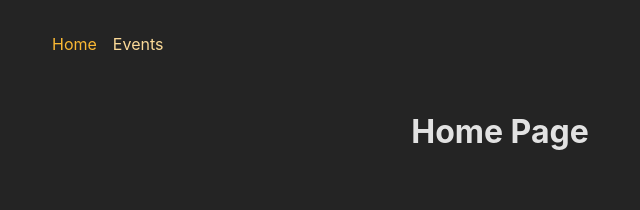
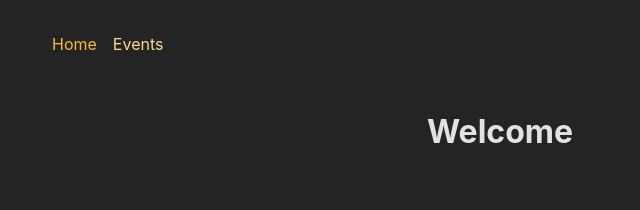
Before and after one commit to jmshanahan/advancedRouting, a React (Create React App) app in the folder frontend/: page / in a window 1280 px wide. Shown: the top 210 px of the page, without its empty margins (140-780 px from the left). Built offline with nearby package versions, Linux system fonts and the light colour scheme.

Commit message:
Added page content

```diff
--- a/frontend/src/Pages/Home.js
+++ b/frontend/src/Pages/Home.js
@@ -1,5 +1,7 @@
+import PageContent from "../components/PageContent";
+
 const HomePage = () => {
-  return <h1> Home Page</h1>;
+  return <PageContent title="Welcome" />;
 };
 
 export default HomePage;
```
